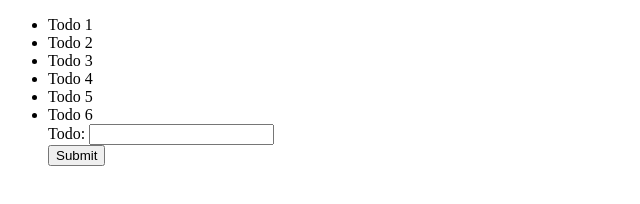
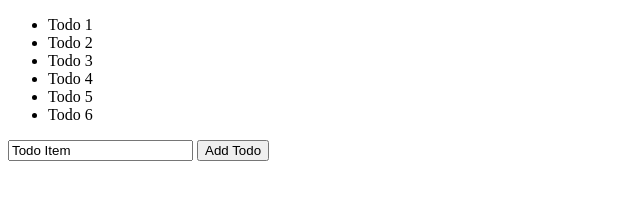
Before and after one commit to dakshj48/sturdy-fiesta, a plain HTML site: page index.html in a window 1280 px wide. Shown: the whole page, without its empty margins (0-640 px from the left). Drawn offline with Linux system fonts and the light colour scheme.

Commit message:
add to list

```diff
--- a/index.html
+++ b/index.html
@@ -4,16 +4,17 @@
     <title>TodoApp</title>
     <script src="todo.js" defer></script>
 </head>
-<div>
-<ul>
+<body>
+<ul id="todoList">
     <li>Todo 1</li>
     <li>Todo 2</li>
     <li>Todo 3</li>
     <li>Todo 4</li>
     <li>Todo 5</li>
     <li>Todo 6</li>
-    Todo: <input type="text" name="addTodo"><br>
-    <input type="submit" value="Submit">
 </ul>
-</div>
+<input type="text" id="todoBox"  value="Todo Item">
+<button id="addTodo" onclick="addTodo()">Add Todo</button>
+
+</body>
 </html>
--- a/todo.js
+++ b/todo.js
@@ -0,0 +1,8 @@
+function addTodo() {
+    let item = document.getElementById('todoBox').value;
+    let node = document.createElement("li");
+    node.appendChild(document.createTextNode(item));
+    let list = document.getElementById('todoList');
+    list.appendChild(node);
+    document.getElementById('todoBox').value = 'TodoItem';
+}
```
